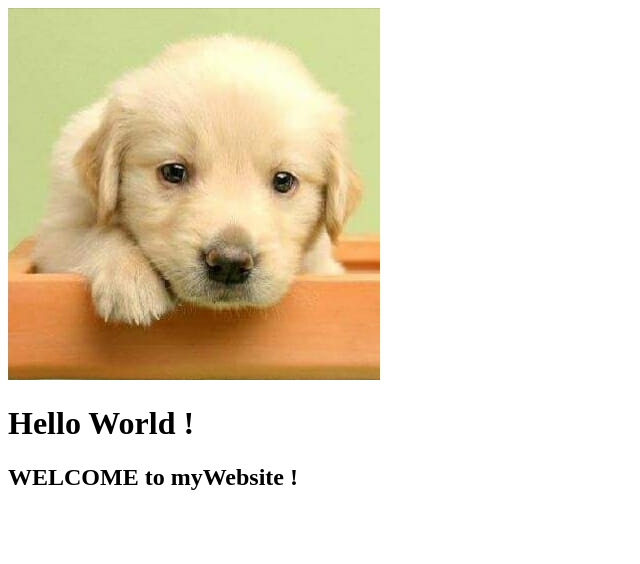
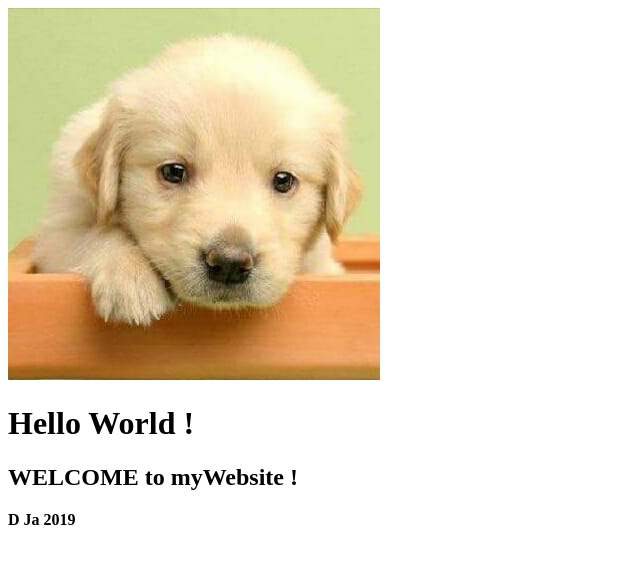
Before and after one commit to song3672/test01, a plain HTML site: page index.html in a window 1280 px wide. Shown: the whole page, without its empty margins (0-640 px from the left). Drawn offline with Linux system fonts and the light colour scheme.

Commit message:
Update index.html

```diff
--- a/index.html
+++ b/index.html
@@ -7,4 +7,5 @@
     <img src="2.jpg"/>
      <h1>Hello World !</h1>
      <h2>WELCOME to  myWebsite !</h2>
+    <b>D Ja 2019</b>
 </body>
```
